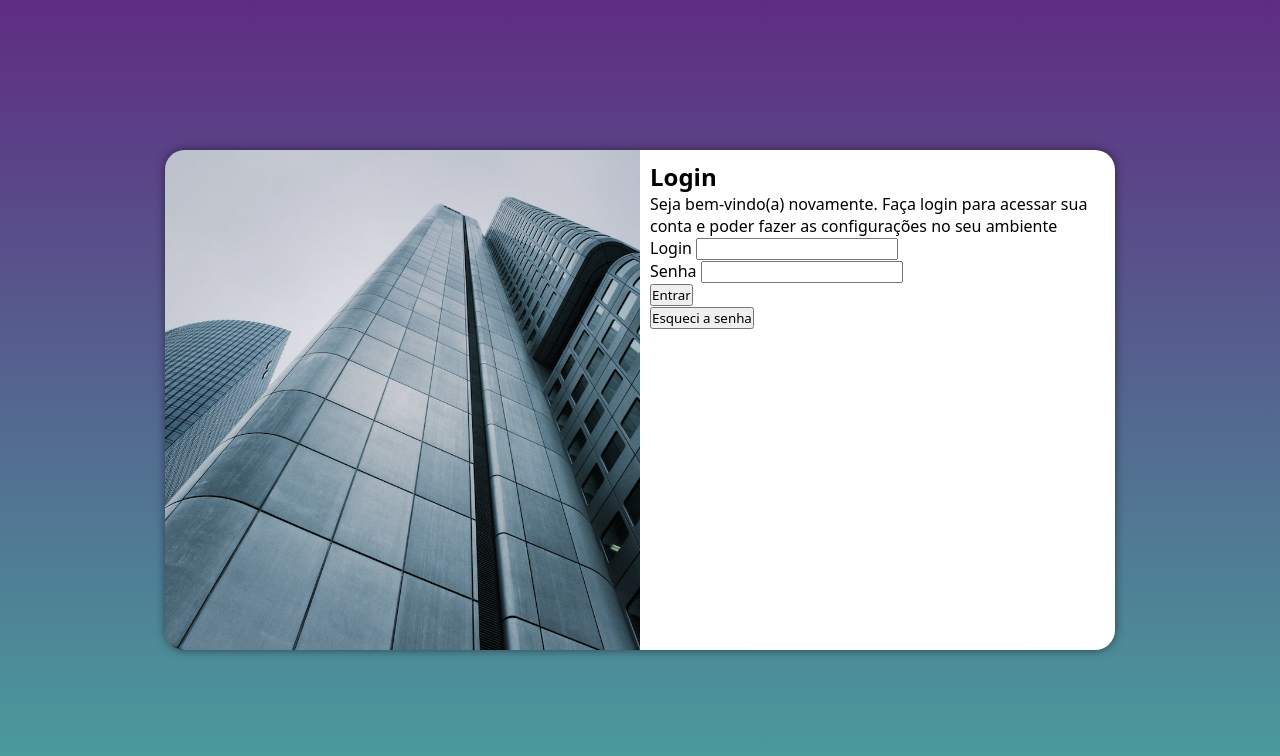
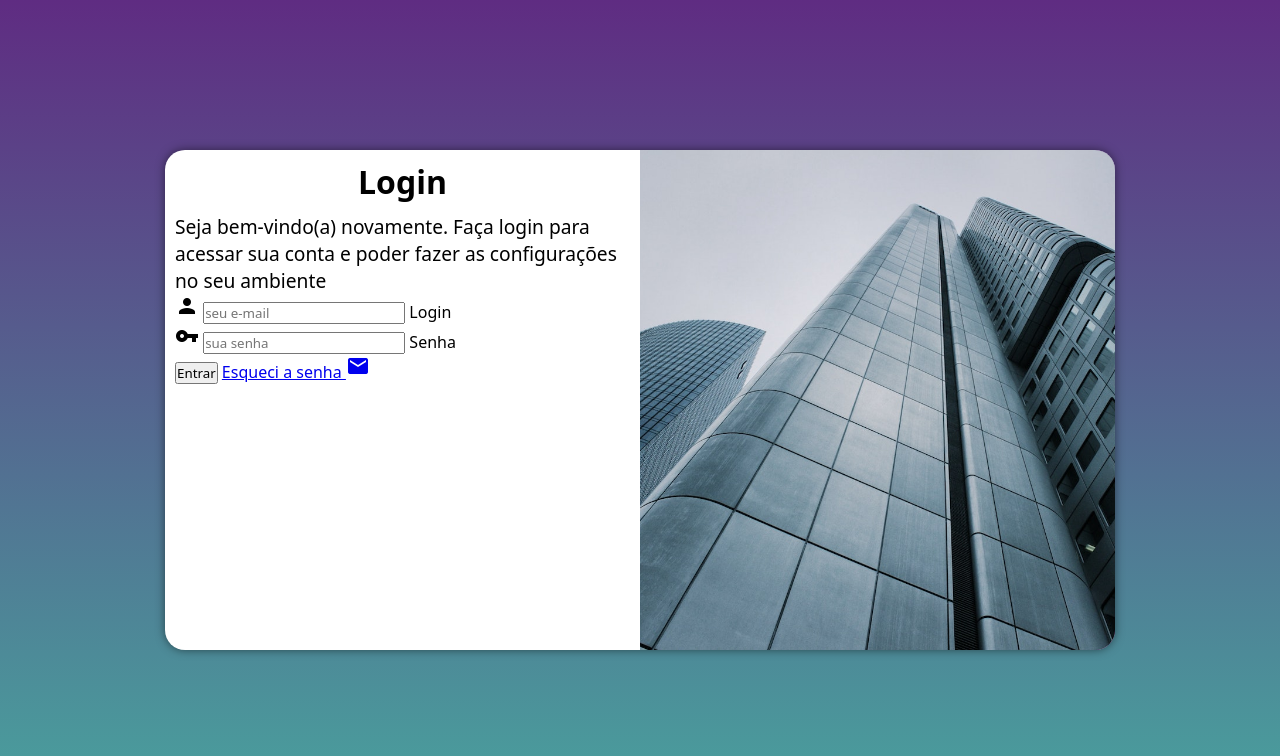
Before and after one commit to vitorialilian/projeto-login, a plain HTML site: page index.html in a window 1280 px wide. Drawn offline with Linux system fonts and the light colour scheme.

Commit message:
update projeto login 2

```diff
--- a/estilos/media-query.css
+++ b/estilos/media-query.css
@@ -20,14 +20,22 @@ Grandes telas: acima de 1200px
 
     section#login > div#imagem {
         float: left;
-        width: 30%;
+        width: 35%;
         height: 100%;
         background-position: center center;
     }
 
     section#login > div#formulario {
         float: right;
-        width: 70%;
+        width: 65%;
+    }
+
+    div#formulario > h1 {
+        font-size: 1.6em;
+    }
+
+    div#formulario > p {
+        font-size: 1em;
     }
 }
 
@@ -41,14 +49,21 @@ Grandes telas: acima de 1200px
     }
 
     section#login > div#imagem {
-        float: left;
+        float: right;
         width: 50%;
         height: 100%;
     }
 
     section#login > div#formulario {
-        float: right;
+        float: left;
         width: 50%;
+    }
 
+    div#formulario > h1 {
+        font-size: 2em;
+    }
+
+    div#formulario > p {
+        font-size: 1.2em;
     }
 }
--- a/estilos/style.css
+++ b/estilos/style.css
@@ -55,3 +55,12 @@ section#login > div#formulario {
     display: block;
     padding: 10px;
 }
+
+div#formulario > h1 {
+    text-align: center;
+    margin-bottom: 10px;
+}
+
+div#formulario > p {
+    font-size: 0.8em;
+}
--- a/index.html
+++ b/index.html
@@ -5,8 +5,11 @@
     <meta http-equiv="X-UA-Compatible" content="IE=edge">
     <meta name="viewport" content="width=device-width, initial-scale=1.0">
     <title>Login</title>
+    <link href="https://fonts.googleapis.com/icon?family=Material+Icons"
+      rel="stylesheet">
     <link rel="stylesheet" href="estilos/style.css">
     <link rel="stylesheet" href="estilos/media-query.css">
+
 </head>
 <body>
     <main>
@@ -17,15 +20,21 @@
             <div id="formulario">
                 <h1>Login</h1>
                 <p>Seja bem-vindo(a) novamente. Faça login para acessar sua conta e poder fazer as configurações no seu ambiente</p>
-                <form action="login.php" method="post">
-                    <label for="ilogin">Login</label>
-                    <input type="text" name="login" id="ilogin"> <br>
-
-                    <label for="isenha">Senha</label>
-                    <input type="password" name="senha" id="isenha"> <br>
-
-                    <input type="submit" value="Entrar"> <br>
-                    <input type="reset" value="Esqueci a senha">
+                <form action="login.php" method="post" autocomplete="on">
+                    <div class="campo">
+                        <span class="material-icons">person</span>
+                        <input type="email" name="login" id="ilogin" placeholder="seu e-mail" autocomplete="email" required maxlength="30">
+                        <label for="ilogin">Login</label>
+                    </div>
+                    <div class="campo">
+                        <span class="material-icons">vpn_key</span>
+                        <input type="password" name="senha" id="isenha" placeholder="sua senha" autocomplete="current-password" required minlength="8" maxlength="20">
+                        <label for="isenha">Senha</label>
+                    </div>
+                    <input type="submit" value="Entrar">
+                    <a href="esqueci.html">
+                        Esqueci a senha <span class="material-icons">mail</span>
+                    </a>
                 </form>
             </div>
         </section>
```
